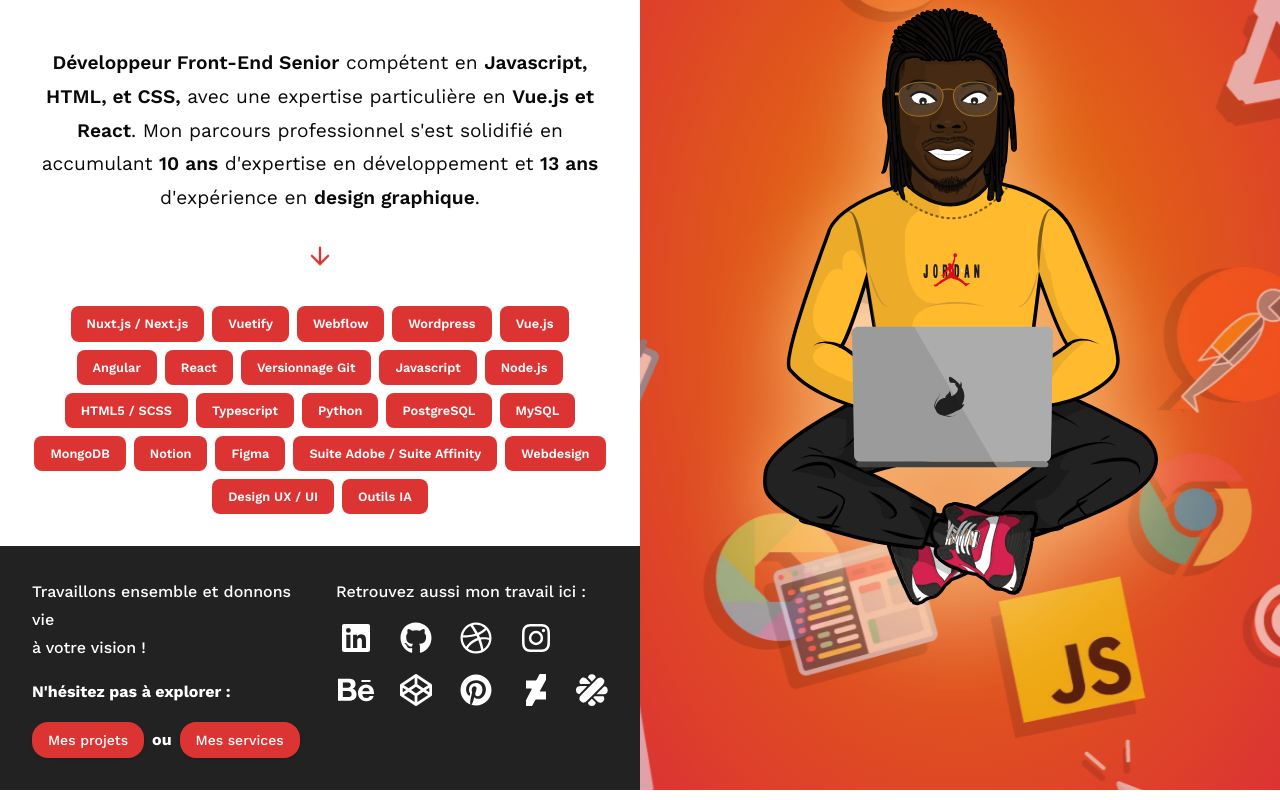
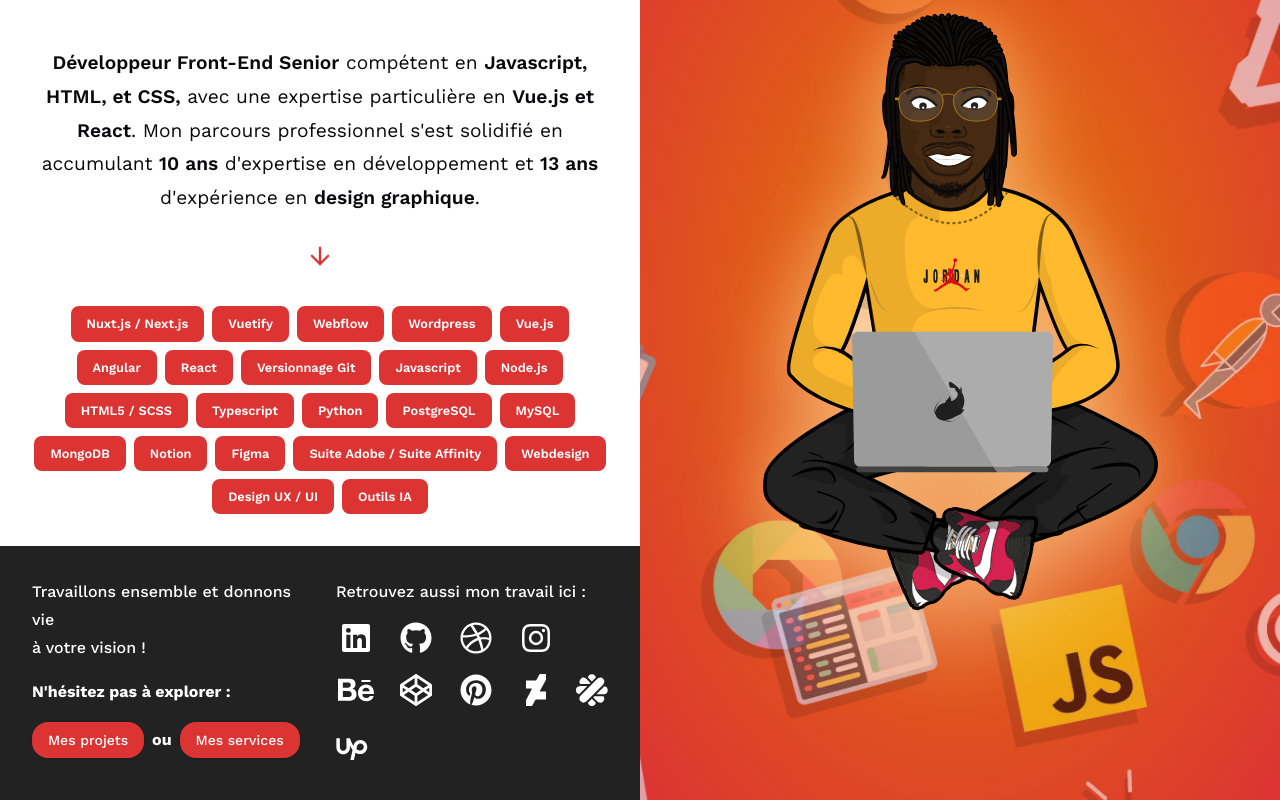
Before and after one commit to willkoistudio/wkstudio_portfolio, a Next.js app: page / in a window 1280 px wide. Shown: the part 256-1056 px from the top of the page. Built offline with nearby package versions, Linux system fonts and the light colour scheme.

Commit message:
Add Upwork to freelance platforms list: include name, URL, and custom icon in the home page component for enhanced visibility of services.

```diff
--- a/src/app/page.tsx
+++ b/src/app/page.tsx
@@ -77,6 +77,11 @@
       name: "Malt",
       url: "https://www.malt.fr/profile/williamkoi",
       customIcon: "/images/brands/Malt_logo_white.svg",
+    },
+    {
+      name: "Upwork",
+      url: "https://www.upwork.com/freelancers/~016936fb5c576b2120",
+      customIcon: "/images/brands/Upwork-logo.svg",
     },
   ];
 
```
Also changed, not shown: public/images/brands/Upwork-logo.svg (added).
